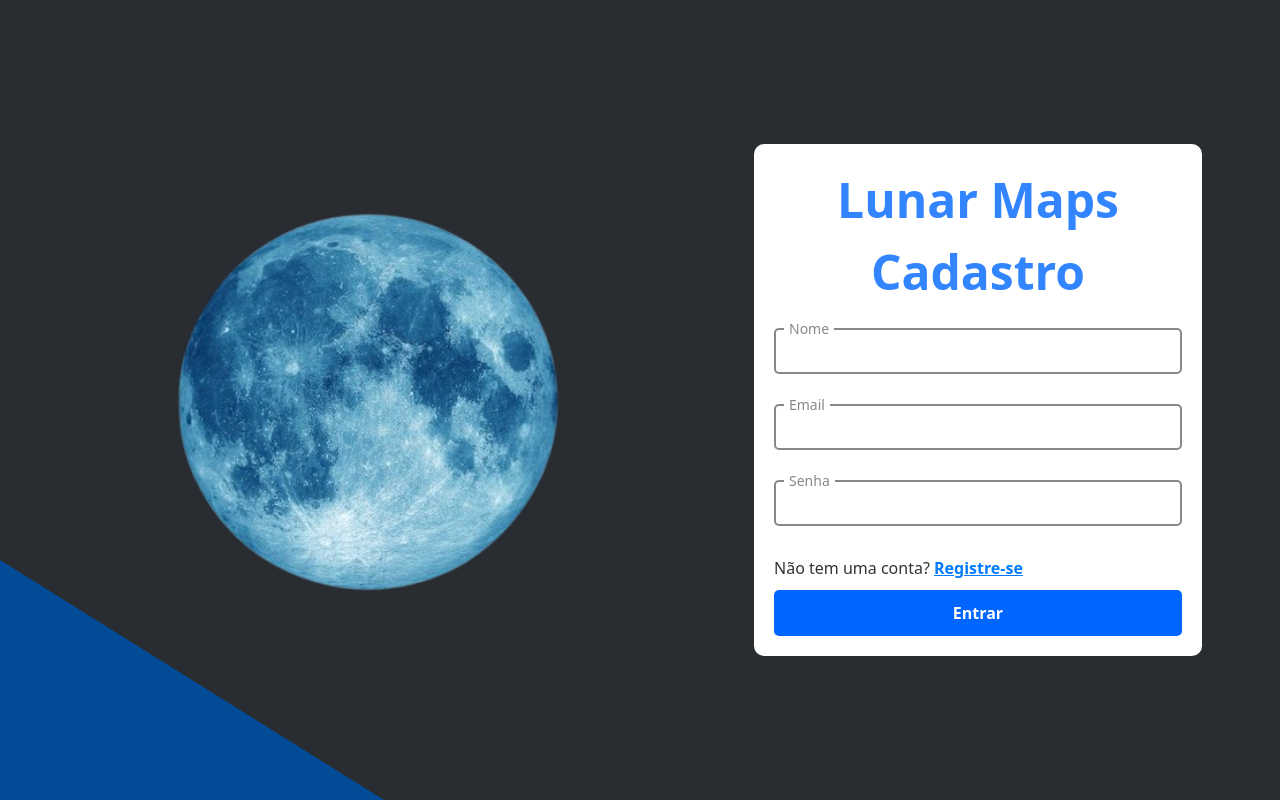
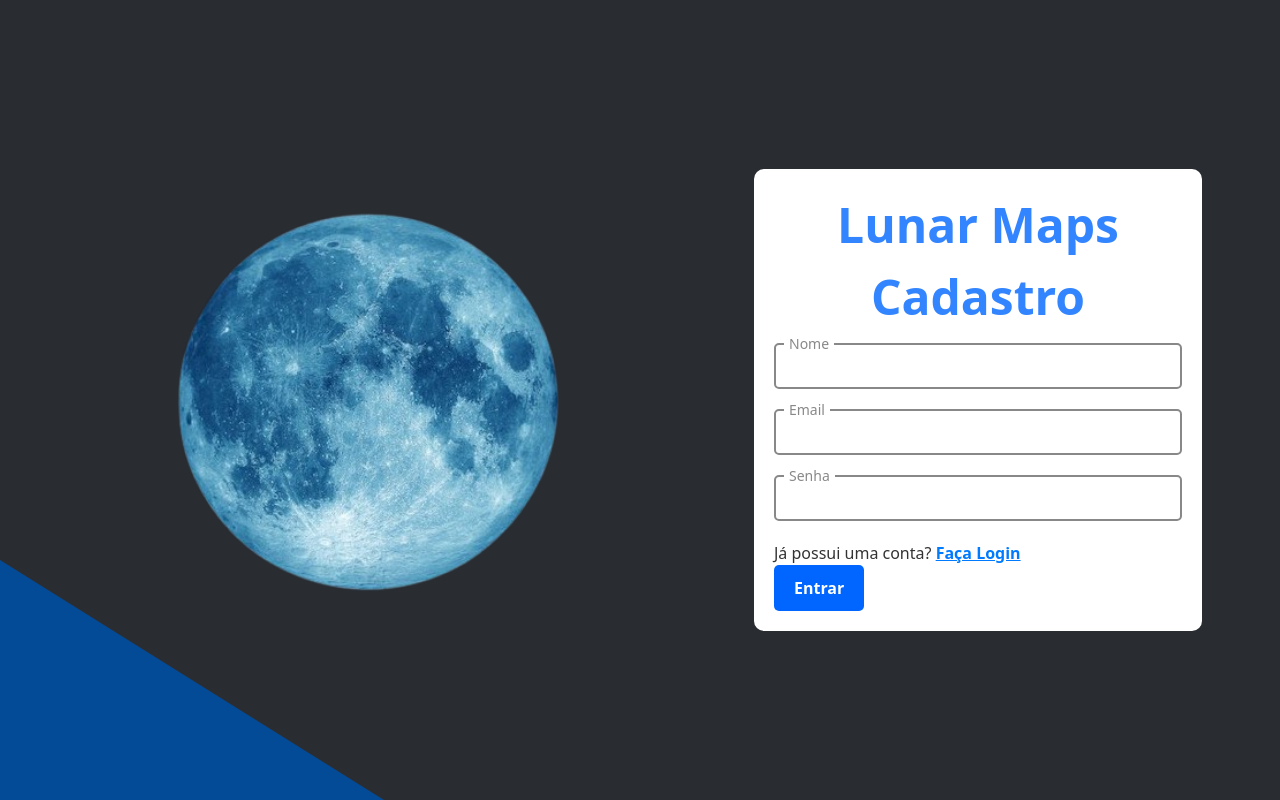
Before and after one commit to GuilhermeFernandesCC/Projeto-web-Front-2024.2, a React (Vite) app: page /cadastro in a window 1280 px wide. Built offline with nearby package versions, Linux system fonts and the light colour scheme.

Commit message:
Forms Login Cadastro

```diff
--- a/src/components/ContainerWrapper.jsx
+++ b/src/components/ContainerWrapper.jsx
@@ -1,4 +1,4 @@
-import React from "react";
+import React, {useState} from "react";
 import Caixa from  "../components/CaixaLoginCad"
 import InputField from "./InputField";
 import TitleContainer from "./TituloLoginCad";
@@ -6,31 +6,108 @@ import BotaoSalvar from "./BotaoSalvar";
 import TextLink from "./TextLink";
 
 const ContainerLogin = ({ imageSrc, children }) => {
+    const [name, setName] = useState("");
+    const [email, setEmail] = useState("");
+
+    const handleLogin = async (event) => {
+        event.preventDefault(); // Impede o recarregamento da página
+
+        // Dados do formulário
+        const formData = {
+          name,
+          email,
+        };
+
+        try {
+          // Enviando os dados para a API usando `fetch`
+          const response = await fetch("https://sua-api.com/endpoint", {
+            method: "POST",
+            headers: {
+              "Content-Type": "application/json",
+            },
+            body: JSON.stringify(formData),
+          });
+
+          // Verifica se a requisição foi bem-sucedida
+          if (response.ok) {
+            const data = await response.json();
+            alert("Formulário enviado com sucesso!");
+          } else {
+            alert("Erro ao enviar o formulário.");
+          }
+        } catch (error) {
+          console.error("Erro de rede:", error);
+          alert("Erro de rede ao enviar o formulário.");
+        }
+    };
+
     return (
         <div style={styles.wrapper}>
         <img src={imageSrc} alt="Imagem" style={styles.image} />
         <Caixa>
+            <form onSubmit={handleLogin}>
                 <TitleContainer title="Lunar Maps"></TitleContainer>
-        <InputField label='Email'></InputField>
-        <InputField label='Senha'></InputField>
+                <InputField onChange={(e) => setName(e.target.value)} label='Email'></InputField>
+                <InputField onChange={(e) => setEmail(e.target.value)} label='Senha'></InputField>
                 <TextLink text='Não tem uma conta?' linkText='Registre-se'></TextLink>
-        <BotaoSalvar text='Entrar'></BotaoSalvar>
+                <BotaoSalvar type='submit' text='Entrar'></BotaoSalvar>
+            </form>
         </Caixa>
         </div>
     );
 };
 
 const ContainerCadastro = ({ imageSrc, children }) => {
+
+    const [name, setName] = useState("");
+    const [email, setEmail] = useState("");
+    const [senha, setSenha] = useState("");
+    const handleCadastro= async (event) => {
+        event.preventDefault(); // Impede o recarregamento da página
+
+        // Dados do formulário
+        const formData = {
+          name,
+          email,
+          senha
+        };
+
+        try {
+          // Enviando os dados para a API usando `fetch`
+          const response = await fetch("https://sua-api.com/endpoint", {
+            method: "POST",
+            headers: {
+              "Content-Type": "application/json",
+            },
+            body: JSON.stringify(formData),
+          });
+
+          // Verifica se a requisição foi bem-sucedida
+          if (response.ok) {
+            const data = await response.json();
+            alert("Formulário enviado com sucesso!");
+          } else {
+            alert("Erro ao enviar o formulário.");
+          }
+        } catch (error) {
+          console.error("Erro de rede:", error);
+          alert("Erro de rede ao enviar o formulário.");
+        }
+    };
+
+
     return (
       <div style={styles.wrapper}>
         <img src={imageSrc} alt="Imagem" style={styles.image} />
         <Caixa>
+            <form onSubmit={handleCadastro}>
                 <TitleContainer title="Lunar Maps Cadastro"></TitleContainer>
-          <InputField label='Nome'></InputField>
-          <InputField label='Email'></InputField>
-          <InputField label='Senha'></InputField>
-          <TextLink text='Não tem uma conta?' linkText='Registre-se'></TextLink>
+                <InputField onChange={(e) => setName(e.target.value)} label='Nome'></InputField>
+                <InputField onChange={(e) => setEmail(e.target.value)} label='Email'></InputField>
+                <InputField onChange={(e) => setSenha(e.target.value)} htmlFor='senha' label='Senha' type='password'></InputField>
+                <TextLink text='Já possui uma conta?' linkText='Faça Login'></TextLink>
                 <BotaoSalvar text='Entrar'></BotaoSalvar>
+            </form>
         </Caixa>
       </div>
     );
--- /dev/null
+++ b/src/pages/Dashboard.jsx
@@ -0,0 +1,14 @@
+import React, { useEffect } from "react";
+
+
+export default function Login() {
+    useEffect(() => {
+        document.title = "Dashboard"; // Altera o título da página
+        }, [])
+
+    return (
+        <div>
+
+        </div>
+    );
+}
--- a/src/routes.jsx
+++ b/src/routes.jsx
@@ -3,6 +3,7 @@ import Login from "./pages/Login";
 import Cadastro from "./pages/Cadastro";
 import Mesa from "./pages/Mesa";
 import Layout from "./components/Layout";
+import Dashboard from "./pages/Dashboard"
 
 export default function AppRoutes() {
   return (
@@ -10,6 +11,7 @@ export default function AppRoutes() {
       <Layout>
       <Routes>
         <Route path="/" element={<Login />} />
+        <Route path='/dashboard' element={<Dashboard />} />
         <Route path="/cadastro" element={<Cadastro />} />
         <Route path="/mesa" element={<Mesa />} />
       </Routes>
```
Lines whose indentation alone changed are shown as unchanged.
